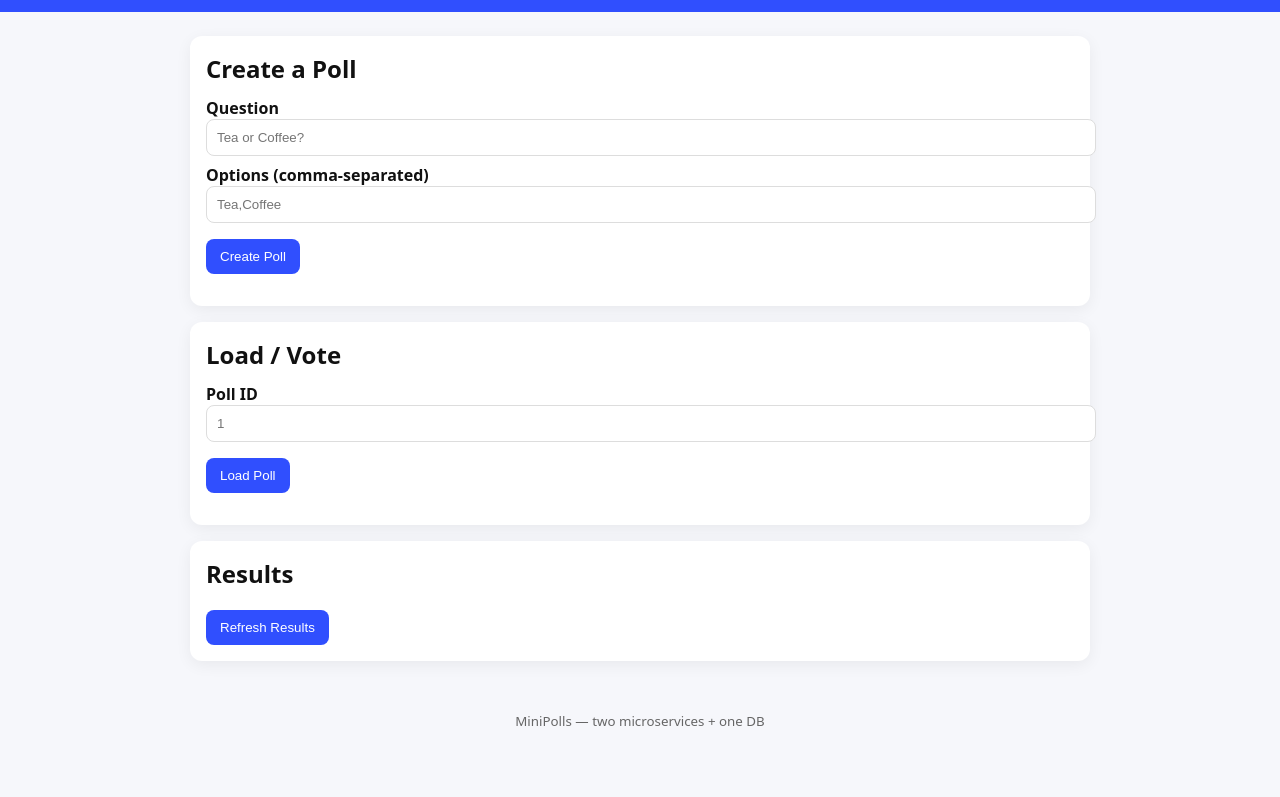
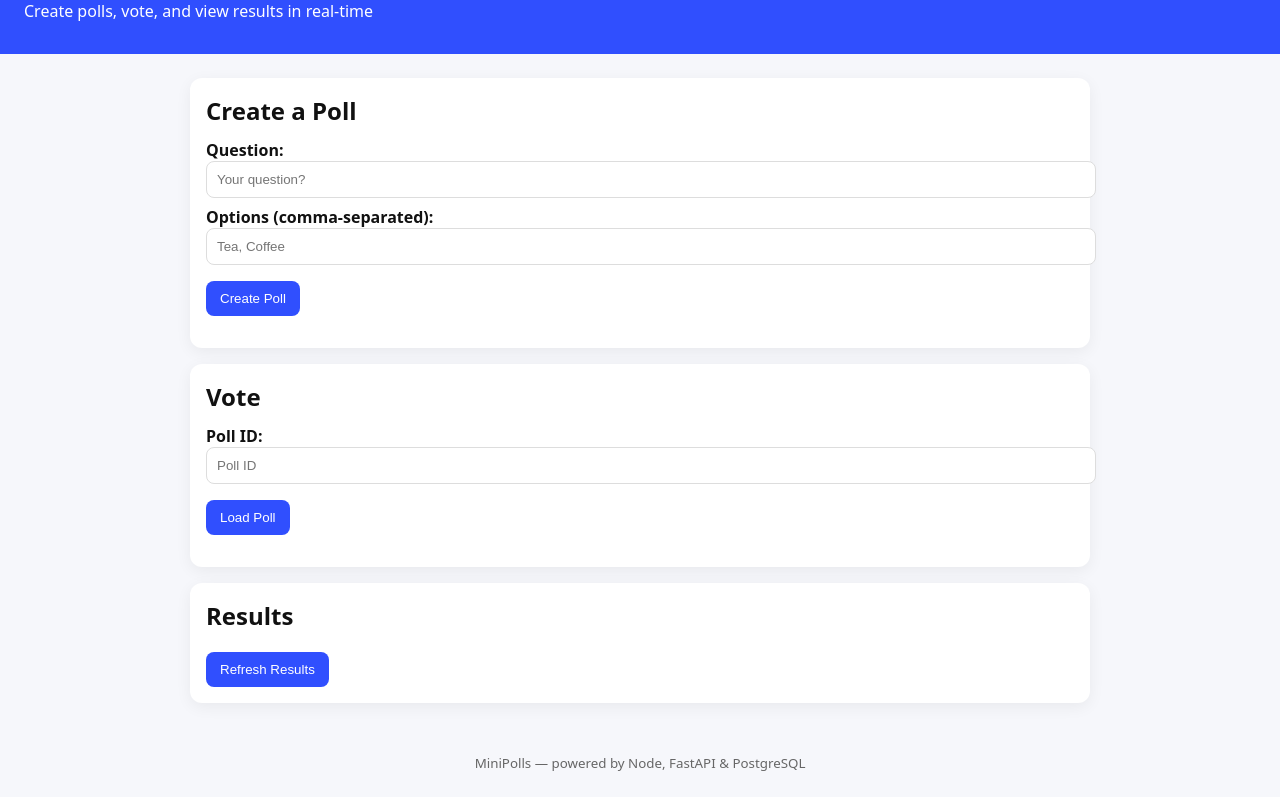
Before and after one commit to kumashreeya/minipolls, a plain HTML site: page frontend/site/index.html in a window 1280 px wide. Shown: the part 75-872 px from the top of the page. Before the commit the page ends 830 px from the top, so only its background shows below. Drawn offline with Linux system fonts and the light colour scheme.

Commit message:
Replace placeholder index.html with full MiniPolls UI

```diff
--- a/frontend/site/index.html
+++ b/frontend/site/index.html
@@ -1,19 +1,38 @@
-<!doctype html><html lang="en"><head>
-<meta charset="utf-8"/><meta name="viewport" content="width=device-width,initial-scale=1"/>
-<title>MiniPolls</title><link rel="stylesheet" href="styles.css"/>
-</head><body>
-<header><h1>🗳️ MiniPolls</h1></header>
+<!DOCTYPE html>
+<html lang="en">
+<head>
+  <meta charset="UTF-8" />
+  <meta name="viewport" content="width=device-width, initial-scale=1.0" />
+  <title>MiniPolls</title>
+  <link rel="stylesheet" href="styles.css" />
+</head>
+<body>
+  <!-- Project Title -->
+  <header>
+    <h1>🗳️ MiniPolls</h1>
+    <p class="subtitle">Create polls, vote, and view results in real-time</p>
+  </header>
+
   <main class="container">
+    <!-- Create Poll -->
     <section class="card">
       <h2>Create a Poll</h2>
-    <label>Question <input id="q" type="text" placeholder="Tea or Coffee?"/></label>
-    <label>Options (comma-separated) <input id="opts" type="text" placeholder="Tea,Coffee"/></label>
+      <label>Question:
+        <input type="text" id="q" placeholder="Your question?" required />
+      </label>
+      <label>Options (comma-separated):
+        <input type="text" id="opts" placeholder="Tea, Coffee" required />
+      </label>
       <button id="createBtn">Create Poll</button>
       <p id="createMsg" class="msg"></p>
     </section>
+
+    <!-- Vote Section -->
     <section class="card">
-    <h2>Load / Vote</h2>
-    <label>Poll ID <input id="pollId" type="number" placeholder="1"/></label>
+      <h2>Vote</h2>
+      <label>Poll ID:
+        <input type="number" id="pollId" placeholder="Poll ID" />
+      </label>
       <button id="loadBtn">Load Poll</button>
       <div id="pollArea" class="hidden">
         <h3 id="pollQuestion"></h3>
@@ -21,12 +40,19 @@
       </div>
       <p id="voteMsg" class="msg"></p>
     </section>
+
+    <!-- Results Section -->
     <section class="card">
       <h2>Results</h2>
       <button id="refreshResultsBtn">Refresh Results</button>
       <div id="results"></div>
     </section>
   </main>
-<footer><small>MiniPolls — two microservices + one DB</small></footer>
+
+  <footer>
+    <small>MiniPolls — powered by Node, FastAPI & PostgreSQL</small>
+  </footer>
+
   <script src="script.js"></script>
-</body></html>
+</body>
+</html>
```
Lines whose indentation alone changed are shown as unchanged.
